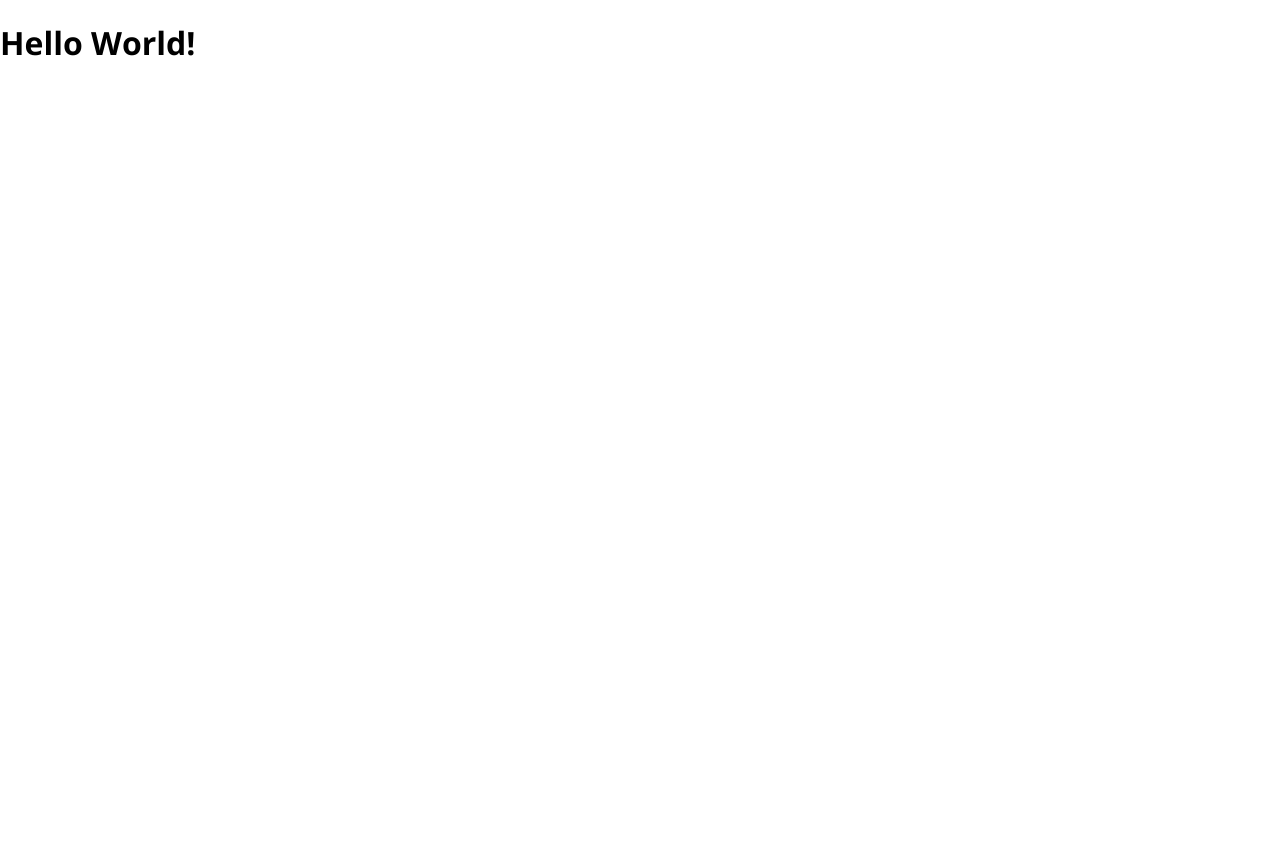
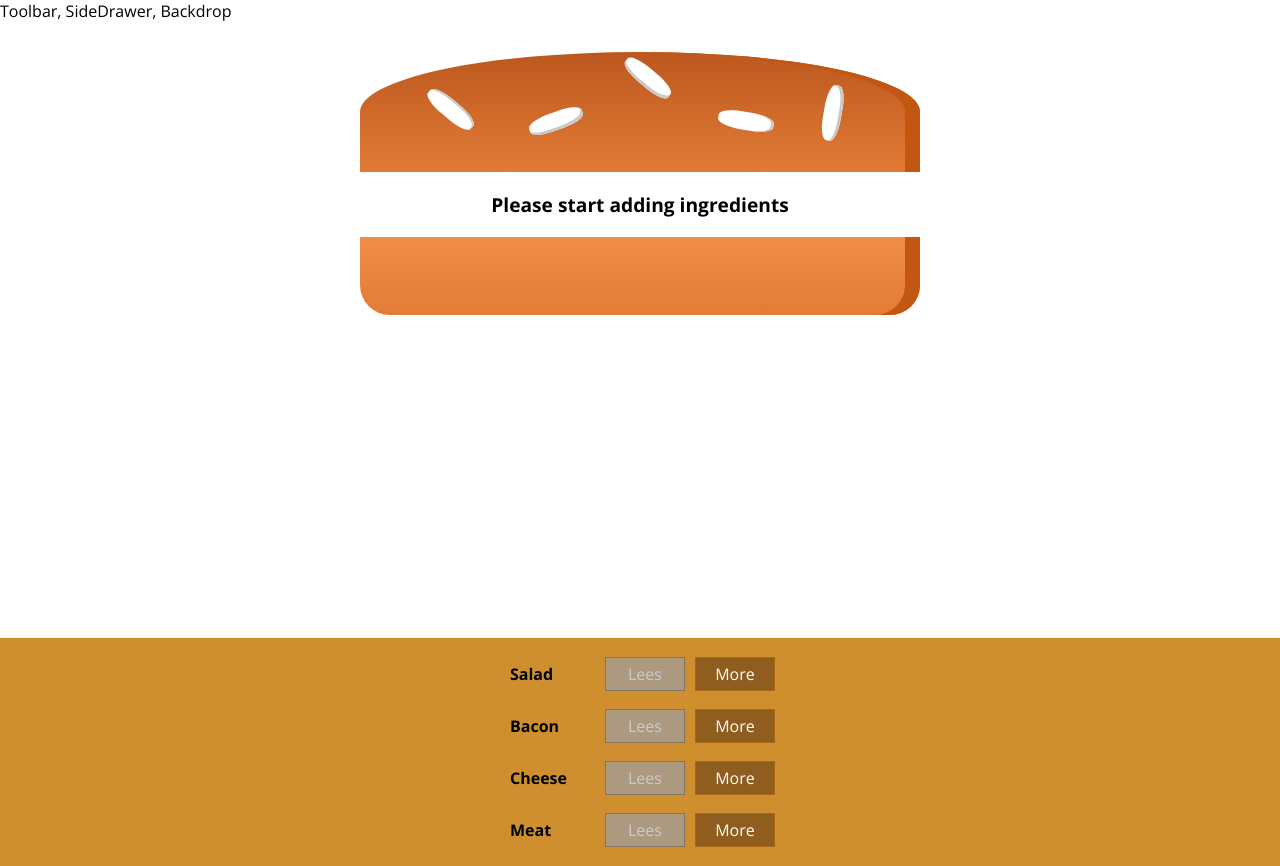
Before and after one commit to gianmassa/react-burger, a React (Create React App) app: page / in a window 1280 px wide. Before the commit the page ends 800 px from the top, so only its background shows below. Built offline with nearby package versions, Linux system fonts and the light colour scheme.

Commit message:
Updated untill class 163

```diff
--- a/src/App.js
+++ b/src/App.js
@@ -1,9 +1,13 @@
 import React from 'react';
+import Layout from './components/Layout/Layout'
+import BurgerBuilder from './containers/BurgerBuilder/BurgerBuilder'
 
 function App() {
   return (
     <div>
-      <h1> Hello World!</h1>
+      <Layout>
+        <BurgerBuilder />
+      </Layout>
     </div>
   );
 }
--- /dev/null
+++ b/src/components/Burger/BuildControls/BuildControl/BuildControl.js
@@ -0,0 +1,12 @@
+import React from 'react'
+import classes from './BuildControl.module.css'
+
+const BuildControl = (props) => (
+  <div className={classes.BuildControl}>
+    <div className={classes.Label}>{props.label}</div>
+    <button onClick={props.removed} className={classes.Less} disabled={props.disabled}>Lees</button>
+    <button onClick={props.added} className={classes.More}>More</button>
+  </div>
+)
+
+export default BuildControl
--- /dev/null
+++ b/src/components/Burger/BuildControls/BuildControl/BuildControl.module.css
@@ -0,0 +1,56 @@
+.BuildControl {
+    display: flex;
+    justify-content: space-between;
+    align-items: center;
+    margin: 5px 0;
+}
+
+.BuildControl button {
+    display: block;
+    font: inherit;
+    padding: 5px;
+    margin: 0 5px;
+    width: 80px;
+    border: 1px solid #AA6817;
+    cursor: pointer;
+    outline: none;
+}
+
+.BuildControl button:disabled {
+    background-color: #AC9980;
+    border: 1px solid #7E7365;
+    color: #ccc;
+    cursor: default;
+}
+
+.BuildControl button:hover:disabled {
+    background-color: #AC9980;
+    color: #ccc;
+    cursor: not-allowed;
+}
+
+.Label {
+    padding: 10px;
+    font-weight: bold;
+    width: 80px;
+}
+
+.BuildControl .Less {
+    background-color: #D39952;
+    color: white;
+}
+
+.BuildControl .More {
+    background-color: #8F5E1E;
+    color: white;
+}
+
+.BuildControl .Less:hover, .BuildControl .Less:active {
+    background-color: #DAA972;
+    color: white;
+}
+
+.BuildControl .More:hover,.BuildControl .More:active {
+    background-color: #99703F;
+    color: white;
+}
--- /dev/null
+++ b/src/components/Burger/BuildControls/BuildControls.js
@@ -0,0 +1,27 @@
+import React from 'react'
+import BuildControl from './BuildControl/BuildControl'
+import classes from './BuildControls.module.css'
+
+const controls = [
+  { label: 'Salad', type: 'salad' },
+  { label: 'Bacon', type: 'bacon' },
+  { label: 'Cheese', type: 'cheese' },
+  { label: 'Meat', type: 'meat' },
+]
+
+const BuildControls = (props) => {
+  return (
+    <div className={classes.BuildControls}>
+      { controls.map(ctrl => {
+        return <BuildControl
+          key={ctrl.label}
+          label={ctrl.label}
+          added={() => props.ingredientAdded(ctrl.type)}
+          removed={() => props.ingredientRemoved(ctrl.type)}
+          disabled={props.disabled[ctrl.type]} />
+      }) }
+    </div>
+  )
+}
+
+export default BuildControls
--- /dev/null
+++ b/src/components/Burger/BuildControls/BuildControls.module.css
@@ -0,0 +1,10 @@
+.BuildControls{
+  width: 100%;
+  background-color: #cf8f2e;
+  display: flex;
+  flex-flow: column;
+  align-items: center;
+  box-shadow: 0 2px 1px #ccc;
+  margin-left: auto;
+  padding: 10px 0;
+}
--- /dev/null
+++ b/src/components/Burger/Burger.js
@@ -0,0 +1,29 @@
+import React from 'react'
+import BurgerIngredient from './BurgerIngredient/BurgerIngredient'
+import classes from './Burger.module.css'
+
+const Burger = (props) => {
+  let transformedIngredients = Object.keys(props.ingredients) // An array with the keys of props.ingredients [salad, bacon, cheese, meat]
+    .map(ingredientsKey => {
+      return [...Array(props.ingredients[ingredientsKey])].map((_, i) => {
+        return <BurgerIngredient type={ingredientsKey} key={ingredientsKey + i} />
+      })
+    })
+    .reduce((arr, el) => {
+      return arr.concat(el);
+    }, [])
+
+  if(transformedIngredients.length === 0) {
+    transformedIngredients = <p>Please start adding ingredients</p>
+  }
+
+  return (
+    <div className={classes.Burger}>
+      <BurgerIngredient type="bread-top" />
+      {transformedIngredients}
+      <BurgerIngredient type="bread-bottom" />
+    </div>
+  )
+}
+
+export default Burger
--- /dev/null
+++ b/src/components/Burger/Burger.module.css
@@ -0,0 +1,30 @@
+.Burger {
+  width: 100%;
+  margin: auto;
+  height: 250px;
+  overflow: scroll;
+  text-align: center;
+  font-weight: bold;
+  font-size: 1.2rem;
+}
+
+@media (min-width: 500px) and (min-height: 400px) {
+  .Burger {
+    width: 350px;
+    height: 300px;
+  }
+}
+
+@media (min-width: 500px) and (min-height: 401px) {
+  .Burger {
+    width: 450px;
+    height: 400px;
+  }
+}
+
+@media (min-width: 1000px) and (min-height: 700px) {
+  .Burger {
+    width: 700px;
+    height: 600px;
+  }
+}
--- /dev/null
+++ b/src/components/Burger/BurgerIngredient/BurgerIngredient.js
@@ -0,0 +1,45 @@
+import React from 'react'
+import PropTypes from 'prop-types'
+import classes from './BurgerIngredient.module.css'
+
+const BurgerIngredient = (props) => {
+  let ingredient = null
+
+  switch(props.type){
+    case('bread-bottom'):
+      ingredient = <div className={classes.BreadBottom}></div>
+      break
+    case('bread-top'):
+      ingredient = (
+        <div className={classes.BreadTop}>
+          <div className={classes.Seeds1}></div>
+          <div className={classes.Seeds2}></div>
+        </div>
+      )
+      break
+    case('meat'):
+      ingredient = <div className={classes.Meat}></div>
+      break
+    case('cheese'):
+      ingredient = <div className={classes.Cheese}></div>
+      break
+    case('salad'):
+      ingredient = <div className={classes.Salad}></div>
+      break
+    case('bacon'):
+      ingredient = <div className={classes.Bacon}></div>
+      break
+    default:
+      ingredient = null
+  }
+
+  return (
+    <React.Fragment>
+      {ingredient}
+    </React.Fragment>
+  )
+}
+
+BurgerIngredient.propTypes = { type: PropTypes.string.isRequired }
+
+export default BurgerIngredient
--- /dev/null
+++ b/src/components/Burger/BurgerIngredient/BurgerIngredient.module.css
@@ -0,0 +1,113 @@
+.BreadBottom {
+    height: 13%;
+    width: 80%;
+    background: linear-gradient(#F08E4A, #e27b36);
+    border-radius: 0 0 30px 30px;
+    box-shadow: inset -15px 0 #c15711;
+    margin: 2% auto;
+}
+
+.BreadTop {
+    height: 20%;
+    width: 80%;
+    background: linear-gradient(#bc581e, #e27b36);
+    border-radius: 50% 50% 0 0;
+    box-shadow: inset -15px 0 #c15711;
+    margin: 2% auto;
+    position: relative;
+}
+
+.Seeds1 {
+    width: 10%;
+    height: 15%;
+    position: absolute;
+    background-color: white;
+    left: 30%;
+    top: 50%;
+    border-radius: 40%;
+    transform: rotate(-20deg);
+    box-shadow: inset -2px -3px #c9c9c9;
+}
+
+.Seeds1:after {
+    content: "";
+    width: 100%;
+    height: 100%;
+    position: absolute;
+    background-color: white;
+    left: -170%;
+    top: -260%;
+    border-radius: 40%;
+    transform: rotate(60deg);
+    box-shadow: inset -1px 2px #c9c9c9;
+  }
+
+.Seeds1:before {
+    content: "";
+    width: 100%;
+    height: 100%;
+    position: absolute;
+    background-color: white;
+    left: 180%;
+    top: -50%;
+    border-radius: 40%;
+    transform: rotate(60deg);
+    box-shadow: inset -1px -3px #c9c9c9;
+  }
+
+  .Seeds2 {
+    width: 10%;
+    height: 15%;
+    position: absolute;
+    background-color: white;
+    left: 64%;
+    top: 50%;
+    border-radius: 40%;
+    transform: rotate(10deg);
+    box-shadow: inset -3px 0 #c9c9c9;
+  }
+
+  .Seeds2:before {
+    content: "";
+    width: 100%;
+    height: 100%;
+    position: absolute;
+    background-color: white;
+    left: 150%;
+    top: -130%;
+    border-radius: 40%;
+    transform: rotate(90deg);
+    box-shadow: inset 1px 3px #c9c9c9;
+  }
+
+
+.Meat {
+    width: 80%;
+    height: 8%;
+    background: linear-gradient(#7f3608, #702e05);
+    margin: 2% auto;
+    border-radius: 15px;
+}
+
+.Cheese {
+    width: 90%;
+    height: 4.5%;
+    margin: 2% auto;
+    background: linear-gradient(#f4d004, #d6bb22);
+    border-radius: 20px;
+}
+
+.Salad {
+    width: 85%;
+    height: 7%;
+    margin: 2% auto;
+    background: linear-gradient(#228c1d, #91ce50);
+    border-radius: 20px;
+}
+
+.Bacon {
+    width: 80%;
+    height: 3%;
+    background: linear-gradient(#bf3813, #c45e38);
+    margin: 2% auto;
+}
--- /dev/null
+++ b/src/components/Layout/Layout.js
@@ -0,0 +1,15 @@
+import React, { Fragment } from 'react'
+import classes from './Layout.module.css'
+
+const Layout = (props) => {
+  return (
+    <Fragment>
+      <div>Toolbar, SideDrawer, Backdrop</div>
+      <main className={classes.Content}>
+        {props.children}
+      </main>
+    </Fragment>
+  )
+}
+
+export default Layout
--- /dev/null
+++ b/src/components/Layout/Layout.module.css
@@ -0,0 +1,3 @@
+.Content {
+  margin-top: 16px;
+}
--- /dev/null
+++ b/src/containers/BurgerBuilder/BurgerBuilder.js
@@ -0,0 +1,80 @@
+import React, { Component, Fragment } from 'react'
+import Burger from '../../components/Burger/Burger'
+import BuildControls from '../../components/Burger/BuildControls/BuildControls'
+
+const INGREDIENT_PRICES = {
+  salad: 0.5,
+  cheese: 0.8,
+  meat: 1.5,
+  bacon: 0.7
+}
+
+class BurgerBuilder extends Component {
+  state = {
+      ingredients: {
+        salad: 0,
+        bacon: 0,
+        cheese: 0,
+        meat: 0,
+      },
+      totalPrice: 4
+  }
+
+  addIngredientHandler = (type) => {
+    const oldCount = this.state.ingredients[type]
+    const updatedCount = oldCount + 1
+    let updatedIngredients = {
+      ...this.state.ingredients
+    }
+    updatedIngredients[type] = updatedCount
+
+    const priceAddition = INGREDIENT_PRICES[type]
+    const oldPrice = this.state.totalPrice
+    const newPrice = oldPrice + priceAddition
+
+    this.setState({
+      ingredients: updatedIngredients,
+      totalPrice: newPrice
+    })
+
+  }
+  removeIngredientHandler = (type) => {
+    const oldCount = this.state.ingredients[type]
+    if(oldCount <= 0){ //If the count is less or equal to 0 nothing happens
+      return
+    }
+    const updatedCount = oldCount - 1
+    let updatedIngredients = {
+      ...this.state.ingredients
+    }
+    updatedIngredients[type] = updatedCount
+
+    const priceDeduction = INGREDIENT_PRICES[type]
+    const oldPrice = this.state.totalPrice
+    const newPrice = oldPrice - priceDeduction
+
+    this.setState({
+      ingredients: updatedIngredients,
+      totalPrice: newPrice
+    })
+  }
+
+  render () {
+    const disabledInfo = {
+      ...this.state.ingredients
+    }
+    for(let key in disabledInfo) {
+      disabledInfo[key] = disabledInfo[key] <= 0
+    }
+
+
+    return (
+      <Fragment>
+        <Burger ingredients={this.state.ingredients} />
+        <BuildControls ingredientAdded={this.addIngredientHandler} ingredientRemoved={this.removeIngredientHandler} disabled={disabledInfo} />
+      </Fragment>
+    )
+  }
+}
+
+export default BurgerBuilder;
```
